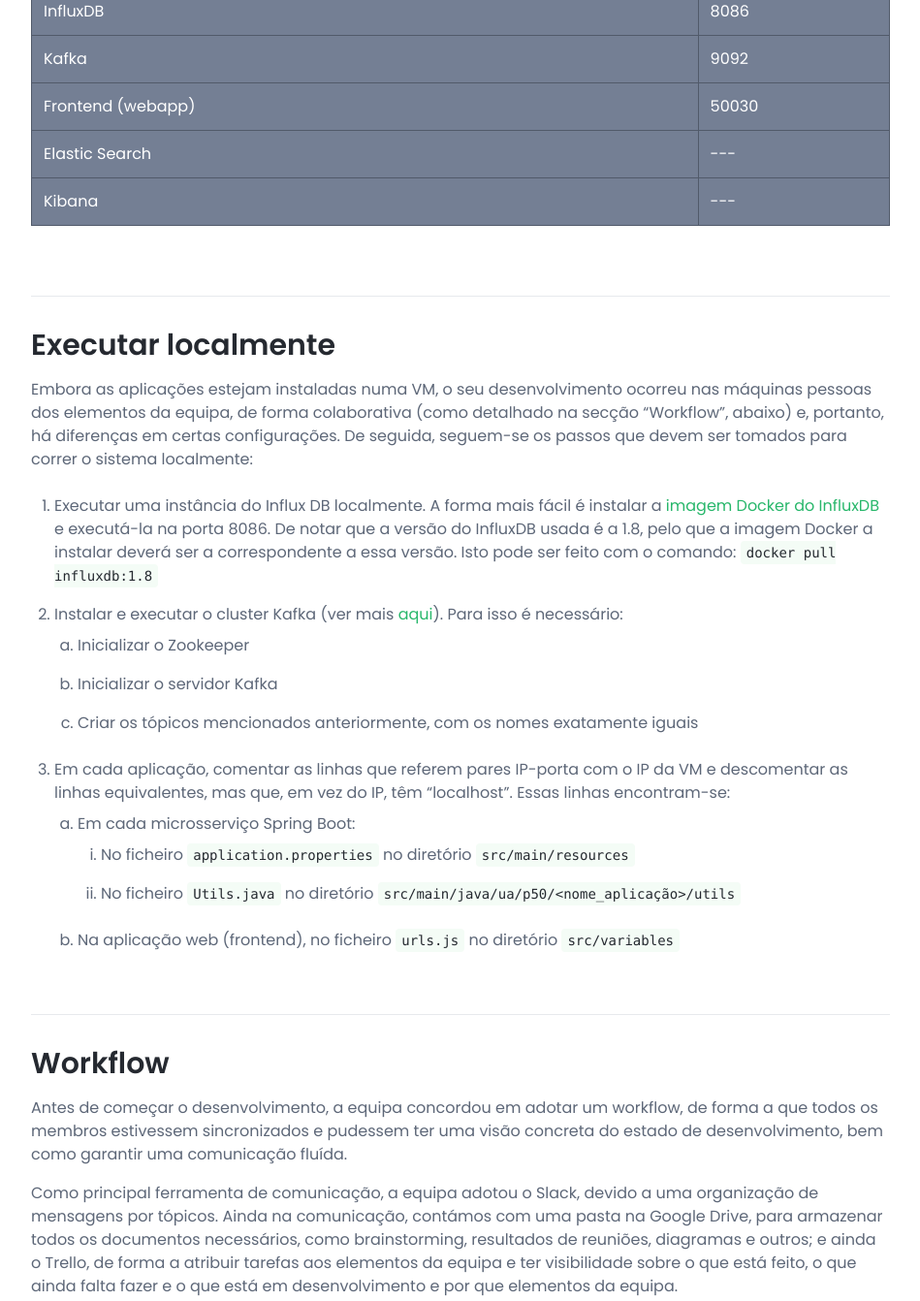
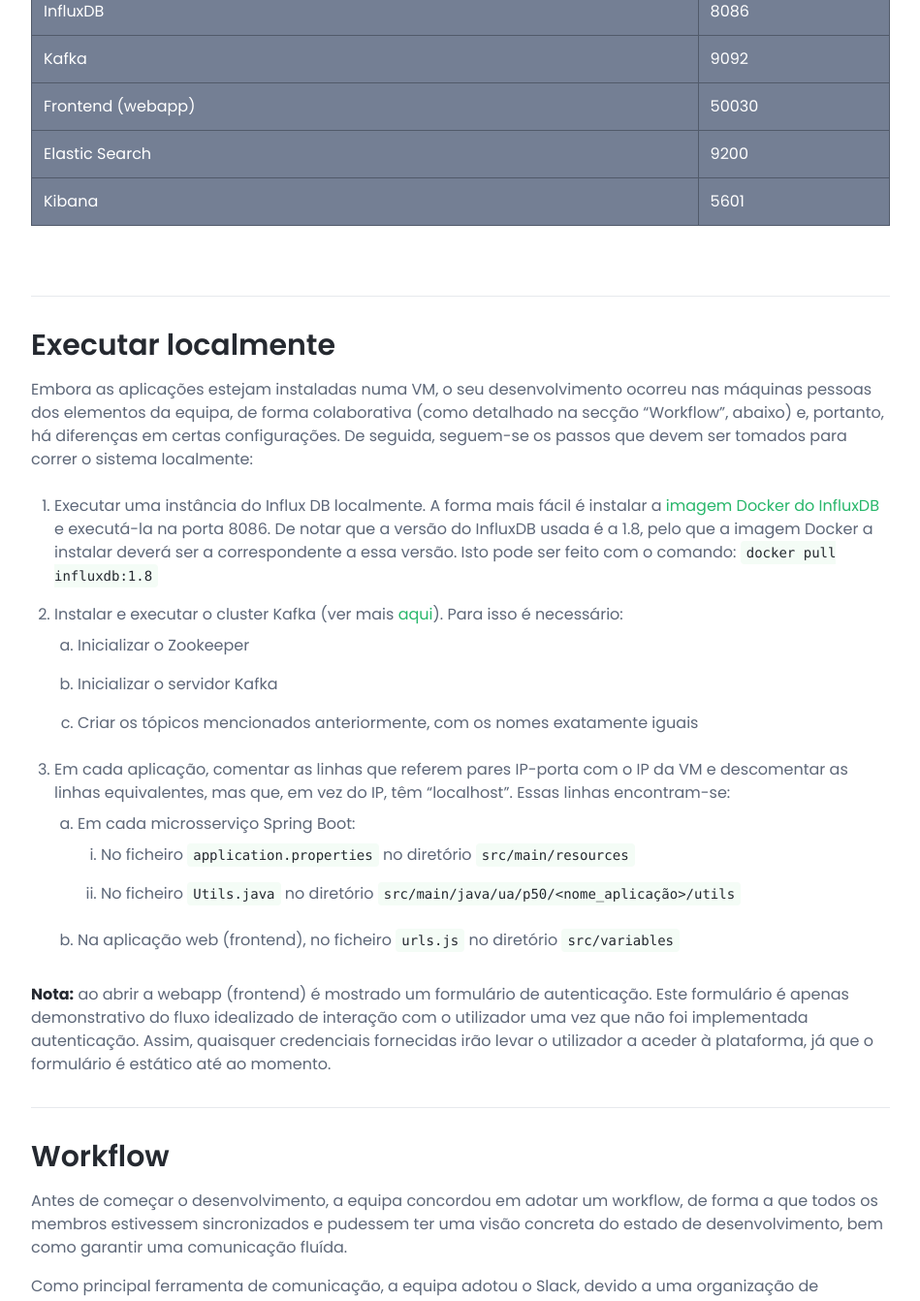
Before and after one commit to alexandrejflopes/bloom, a plain HTML site: page docs-page.html in a window 1280 px wide. Shown: the part 8280-9622 px from the top of the page at 97% size, without its empty margins (315-1264 px from the left). Drawn offline with nearby package versions, Linux system fonts and the light colour scheme.

Commit message:
added auth notes and ELK ports

```diff
--- a/docs-page.html
+++ b/docs-page.html
@@ -399,11 +399,11 @@
                   </tr>
                   <tr>
                     <td>Elastic Search</td>
-                    <td>---</td>
+                    <td>9200</td>
                   </tr>
                   <tr>
                     <td>Kibana</td>
-                    <td>---</td>
+                    <td>5601</td>
                   </tr>
                 </tbody>
               </table>
@@ -441,6 +441,9 @@
                 </ol>
               </li>
             </ol>
+            <p><strong>Nota:</strong> ao abrir a webapp (frontend) é mostrado um formulário de autenticação. Este formulário é apenas demonstrativo do
+            fluxo idealizado de interação com o utilizador uma vez que não foi implementada autenticação. Assim, quaisquer
+            credenciais fornecidas irão levar o utilizador a aceder à plataforma, já que o formulário é estático até ao momento.</p>
 					</section><!--//section-->
 
 					<section class="docs-section" id="workflow">
@@ -611,6 +614,7 @@
                 </ul>
               </li>
               <li>Histórico de alarmes e ações desencadeadas no sistema</li>
+              <li>Implementação de autenticação (frontend e backend)</li>
             </ul>
 					</section><!--//section-->
 
```
